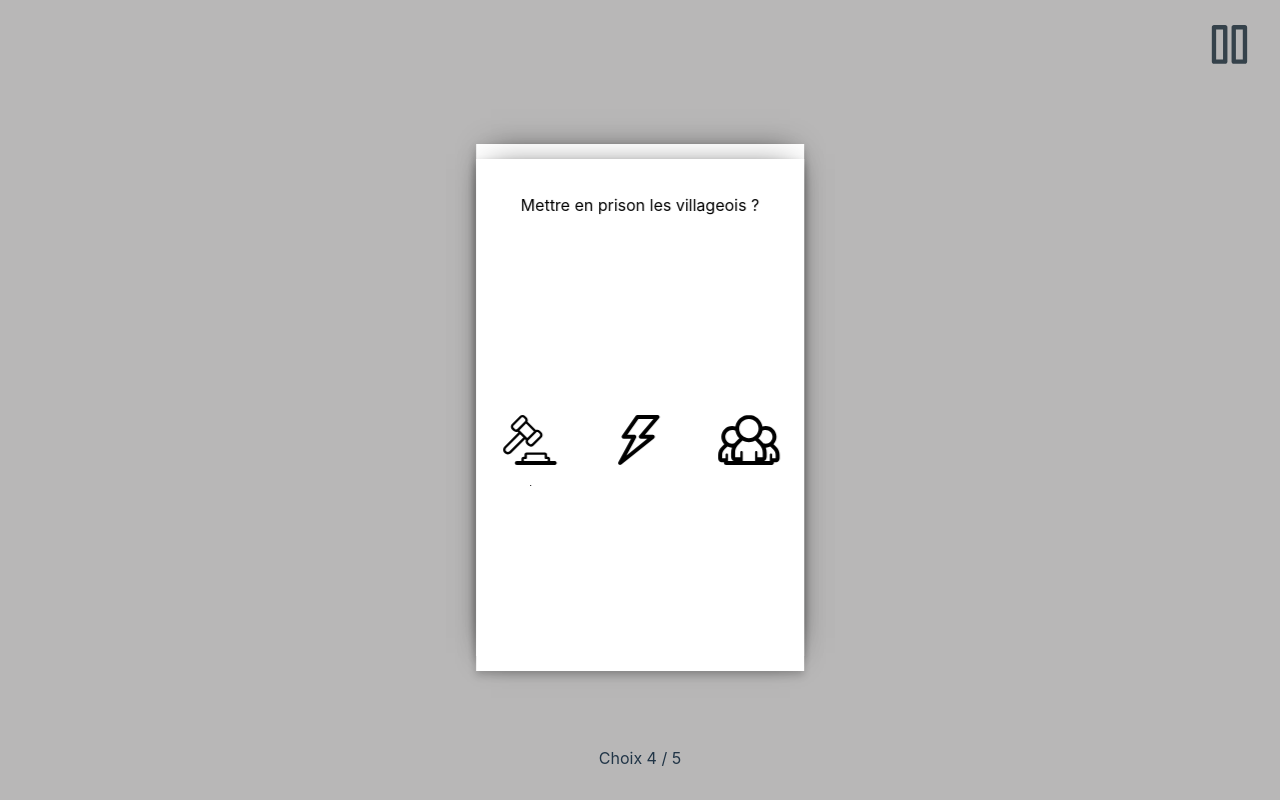
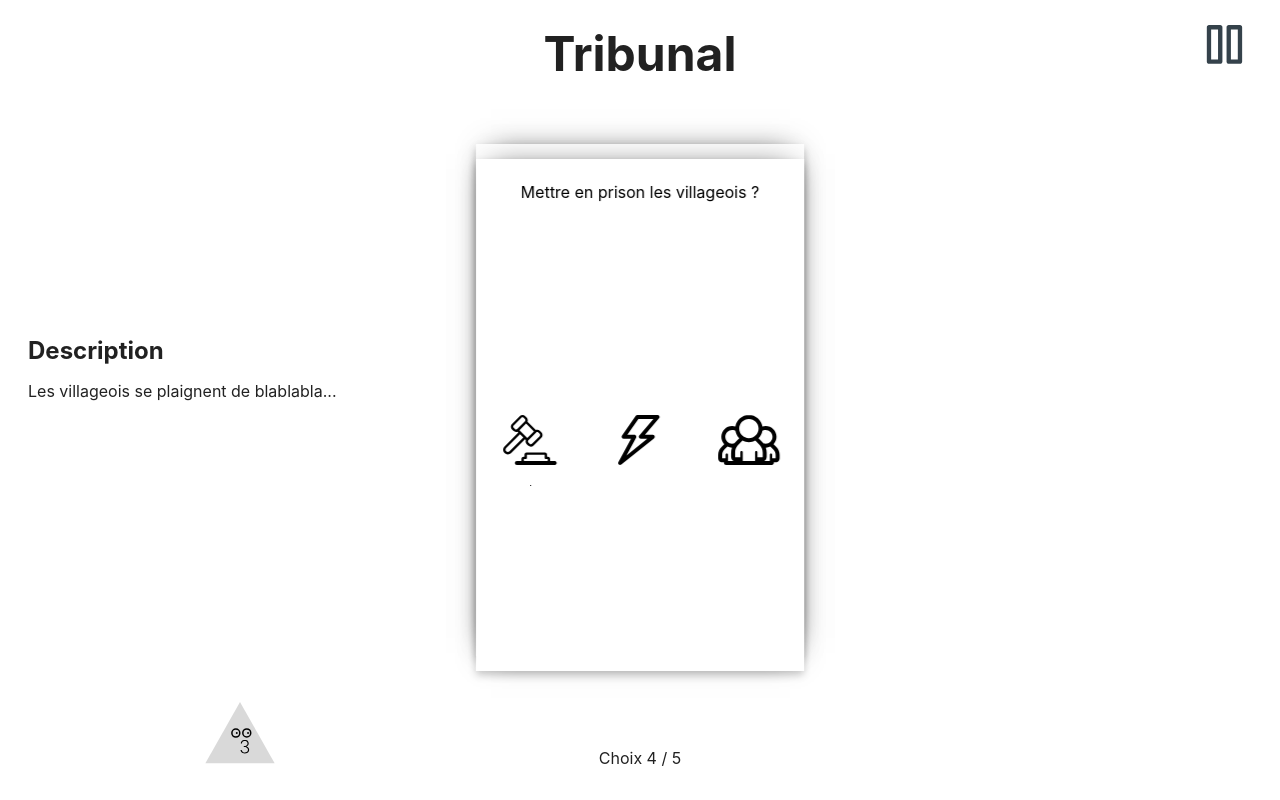
Before and after one commit to emilevl/projint-mini-jeux-durabilia, a Vue app: page / in a window 1280 px wide. Built offline with nearby package versions, Linux system fonts and the light colour scheme.

Commit message:
update card interface

```diff
--- a/src/interfaces/TheCardInterface.vue
+++ b/src/interfaces/TheCardInterface.vue
@@ -1,38 +1,36 @@
 <script setup>
-import { ref, onMounted, onUnmounted } from 'vue';
+import { ref, onMounted, onUnmounted } from "vue";
 /* add icons to the library */
-import Card from '../components/card.vue';
-import popupCardEnd from '../components/popupCardEnd.vue';
-import ressource from '../components/ressource.vue';
-import dataCards from '../assets/dataCards.json';
-
+import Card from "../components/card.vue";
+import popupCardEnd from "../components/popupCardEnd.vue";
+import ressource from "../components/ressource.vue";
+import dataCards from "../assets/dataCards.json";
 
 //Les noms et les niveaux pour chaque ressources (Les niveaux sont en pourcents)
 let RESSOURCES_NAMES = ref([
-  { name: 'climateActions', level: 0 },
-  { name: 'communities', level: 0 },
-  { name: 'consumption', level: 0 },
-  { name: 'decentWork', level: 0 },
-  { name: 'education', level: 0 },
-  { name: 'energy', level: 0 },
-  { name: 'genderEquality', level: 0 },
-  { name: 'health', level: 0 },
-  { name: 'hunger', level: 0 },
-  { name: 'inequality', level: 0 },
-  { name: 'innovation', level: 0 },
-  { name: 'lifeAquatic', level: 0 },
-  { name: 'lifeLand', level: 0 },
-  { name: 'partnership', level: 0 },
-  { name: 'peaceJustice', level: 0 },
-  { name: 'poverty', level: 0 },
-  { name: 'water', level: 0 },
-])
-
+  { name: "climateActions", level: 0 },
+  { name: "communities", level: 0 },
+  { name: "consumption", level: 0 },
+  { name: "decentWork", level: 0 },
+  { name: "education", level: 0 },
+  { name: "energy", level: 0 },
+  { name: "genderEquality", level: 0 },
+  { name: "health", level: 0 },
+  { name: "hunger", level: 0 },
+  { name: "inequality", level: 0 },
+  { name: "innovation", level: 0 },
+  { name: "lifeAquatic", level: 0 },
+  { name: "lifeLand", level: 0 },
+  { name: "partnership", level: 0 },
+  { name: "peaceJustice", level: 0 },
+  { name: "poverty", level: 0 },
+  { name: "water", level: 0 },
+]);
 
 const CARDS = ref([]);
 const TOTAL_CARDS = 5;
 // create a new array with 5 of the dataCards objects
-for(let i = 0; i < dataCards.cards.length; i++) {
+for (let i = 0; i < dataCards.cards.length; i++) {
   // add the card from the dataCards object to the CARDS array
   CARDS.value.push(dataCards.cards[i]);
 
@@ -42,7 +40,7 @@ for(let i = 0; i < dataCards.cards.length; i++) {
 // choices are from the dataCards object: 0 = choice 1, 1 = choice 2
 // -> cards.responses[choice]
 const iChoice = ref(0);
-const iCurrentCard = CARDS.value.length-1;
+const iCurrentCard = CARDS.value.length - 1;
 let mouseMoveHandler;
 onMounted(() => {
   const windowCenterX = window.innerWidth / 2;
@@ -55,24 +53,27 @@ onMounted(() => {
     // If the person tilts on the left, we'll show the first response
     if (event.clientX < windowCenterX - 200) {
       iChoice.value = 0;
-      band.style.height = '20%';
-    } else if(event.clientX > windowCenterX + 200){
+      band.style.height = "20%";
+    } else if (event.clientX > windowCenterX + 200) {
       iChoice.value = 1;
       // CARDS.value[iCurrentCard].response = CARDS.value[iCurrentCard].responses[1].name;
-      band.style.height = '20%';
+      band.style.height = "20%";
     } else {
-      band.style.height = '0%';
+      band.style.height = "0%";
     }
     const tiltRange = 7; // You can adjust the tilt range as needed
-    const tilt = (event.clientX - windowCenterX) / windowCenterX * tiltRange;
-    card.style.transform = `rotate(${tilt}deg) translate(-50%, calc(-50% + ${15 * iCurrentCard}px))`;
+    const tilt = ((event.clientX - windowCenterX) / windowCenterX) * tiltRange;
+    card.style.transform = `rotate(${tilt}deg) translate(-50%, calc(-50% + ${
+      15 * iCurrentCard
+    }px))`;
   };
   document.addEventListener("mousemove", mouseMoveHandler);
-  document.addEventListener("click", (event) => {
+  //select the #app element
+  document.querySelector("#clickable-part").addEventListener("click", (event) => {
     if (event.clientX < windowCenterX - 200) {
-      console.log('no')
-    } else if(event.clientX > windowCenterX + 200){
-      console.log('yes')
+      console.log("no");
+    } else if (event.clientX > windowCenterX + 200) {
+      console.log("yes");
     }
   });
 });
@@ -81,9 +82,9 @@ onUnmounted(() => {
   document.removeEventListener("mousemove", mouseMoveHandler);
 });
 
-let showRecap = ref(false)
-function toggleRecap(){
-  showRecap.value = !showRecap.value
+let showRecap = ref(false);
+function toggleRecap() {
+  showRecap.value = !showRecap.value;
 }
 function turnCard() {
   // if (iNextCard >= 0) {
@@ -102,23 +103,39 @@ function turnCard() {
 }
 
 function pauseGame() {
-  console.log('pause')
+  console.log("pause");
 }
 
+function infoPlayer() {
+  console.log("info player");
+}
 </script>
 
 
 <template>
   <div class="main-page">
-      <p to="/" class="pause-game" @click="pauseGame()"><img src="src/assets/icons/pause.svg"/></p>
-      <div class="bottom-text">Choix {{TOTAL_CARDS - iCurrentCard }} / {{TOTAL_CARDS}}</div>
+    <h1 id="main-title">Tribunal</h1>
+    <div id="clickable-part">
+      <div id="description-current-card">
+        <h1>Description</h1>
+        <p>{{CARDS[iCurrentCard].context}}</p>
+      </div>
+    </div>
+    <p to="/" class="pause-game" @click="pauseGame()">
+      <img src="src/assets/icons/pause.svg" />
+    </p>
+
+    <div class="bottom-text">
+      Choix {{ TOTAL_CARDS - iCurrentCard }} / {{ TOTAL_CARDS }}
+    </div>
     <!-- <div id="ressources">
         <ressource v-for="name of RESSOURCES_NAMES" :name="name.name" :level="name.level" size="60px"></ressource>
       </div> -->
 
-
     <div id="cards">
-        <Card v-for="(card, index) of CARDS" :name="card.name"
+      <Card
+        v-for="(card, index) of CARDS"
+        :name="card.name"
         :description="card.question"
         @click="turnCard()"
         :index="index"
@@ -127,27 +144,71 @@ function pauseGame() {
         :response="card.responses[iChoice].name"
       ></Card>
     </div>
+    <div id="player-info" @click="infoPlayer()"><img src="src/assets/icons/player.svg"></div>
   </div>
   <popupCardEnd v-if="showRecap" @closeRecap="toggleRecap()"></popupCardEnd>
 </template>
 
 <style>
-  body {
-    background-color: #b8b7b7;
+  :root {
+    font-family: Inter, system-ui, Avenir, Helvetica, Arial, sans-serif;
+    line-height: 1.5;
+    font-weight: 400;
 
+    /* color-scheme: light dark; */
+    color: rgba(0, 0, 0, 0.87);
+
+    font-synthesis: none;
+    text-rendering: optimizeLegibility;
+    -webkit-font-smoothing: antialiased;
+    -moz-osx-font-smoothing: grayscale;
+    -webkit-text-size-adjust: 100%;
   }
 
-  #app {
-    margin: 80px auto 0;
-    text-align: center;
-    width: 100%;
-    height: 70vh;
+  #description-current-card {
+    display: flex;
+    flex-direction: column;
+    justify-content: center;
+    margin-left: 20px;
   }
+
+  #description-current-card h1 {
+      font-size: 1.5rem;
+      margin: 0;
+  }
+
+  #description-current-card p {
+      font-size: 1rem;
+      margin: 10px 0 0;
+  }
+
+  #main-title {
+    position: absolute;
+    font-size: 3rem;
+    margin: 10px 0 0;
+  }
+
+  #player-info {
+    position: absolute;
+    left: 200px;
+    bottom: 10px;
+  }
+
+  #player-info img {
+    width: 80px;
+  }
+
   .main-page {
     display: flex;
     justify-content: center;
   }
 
+  #clickable-part {
+    margin: 80px auto 0;
+    width: 100%;
+    height: 70vh;
+    display: flex;
+  }
   .pause-game {
     position: absolute;
     top: 5px;
--- a/src/style.css
+++ b/src/style.css
@@ -1,4 +1,4 @@
-:root {
+/* :root {
   font-family: Inter, system-ui, Avenir, Helvetica, Arial, sans-serif;
   line-height: 1.5;
   font-weight: 400;
@@ -86,4 +86,4 @@ button:focus-visible {
   button {
     background-color: #f9f9f9;
   }
-}
+} */
```
Also changed, not shown: src/assets/icons/player.svg (added). Lines whose indentation alone changed are shown as unchanged.
